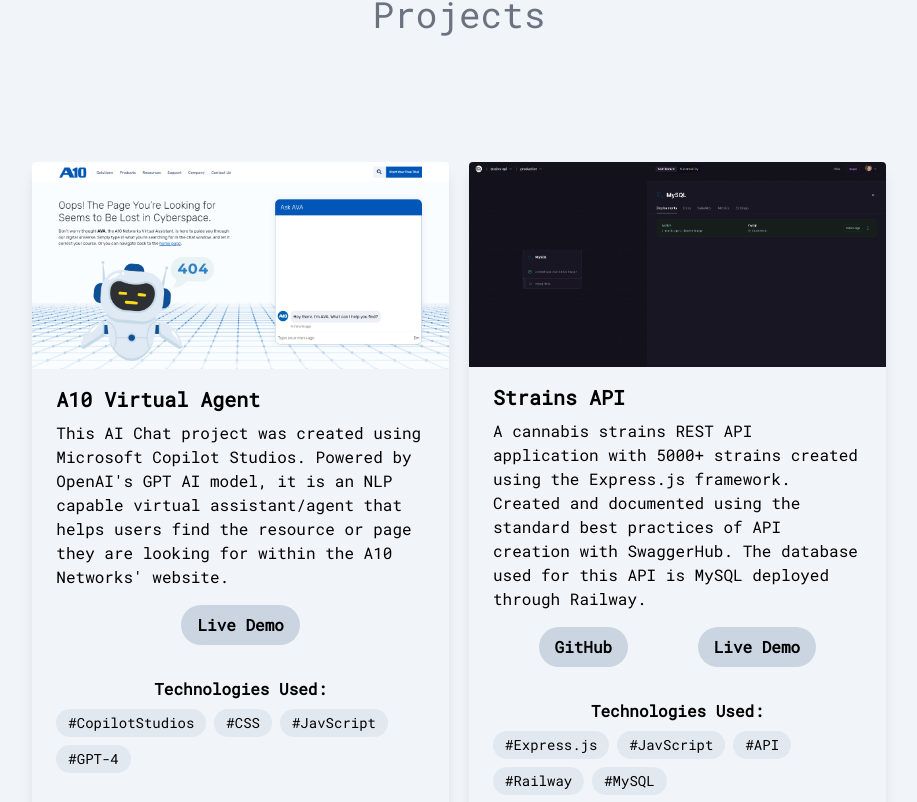
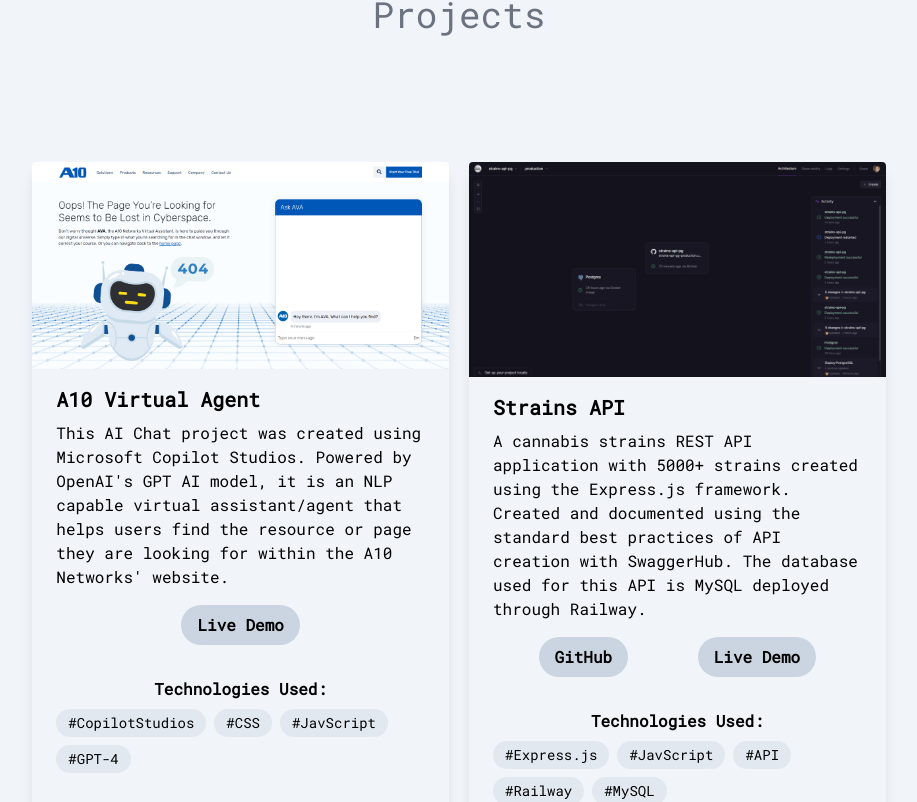
Before and after one commit to Hydraero/Richard-Tumaneng, a React (Vite) app in the folder client/: page / in a window 1280 px wide. Shown: the part 1710-2512 px from the top of the page, without its empty margins (181-1098 px from the left). Built offline with nearby package versions, Linux system fonts and the light colour scheme; what @alpinejs/intersect would draw is missing.

Commit message:
Updated image for strains api

```diff
--- a/client/src/components/Projects.tsx
+++ b/client/src/components/Projects.tsx
@@ -5,7 +5,7 @@
 import ned from "../assets/img/ned.png"
 import polls from "../assets/img/polls.png"
 import portfolio from "../assets/img/portfolio.png"
-import strains from "../assets/img/strains.png"
+import strain from "../assets/img/strain.png"
 type Props = {}
 
 const Projects = (props: Props) => {
@@ -44,7 +44,7 @@
                             </div>
                         </div>
                         <div className="project-card dark:bg-slate-800 rounded overflow-hidden shadow-lg transition duration-500 hover:scale-105">
-                            <img className="w-full" src={strains} alt="Railway view of deployed MySQL database for Strains API" />
+                            <img className="w-full" src={strain} alt="Railway view of deployed MySQL database for Strains API" />
                             <div className="mx-6 my-4">
                                 <div className="font-bold text-xl mb-2">Strains API</div>
                                 <p className="">
```
Also changed, not shown: client/src/assets/img/strain.png (added), client/src/assets/img/strains.png (deleted).
